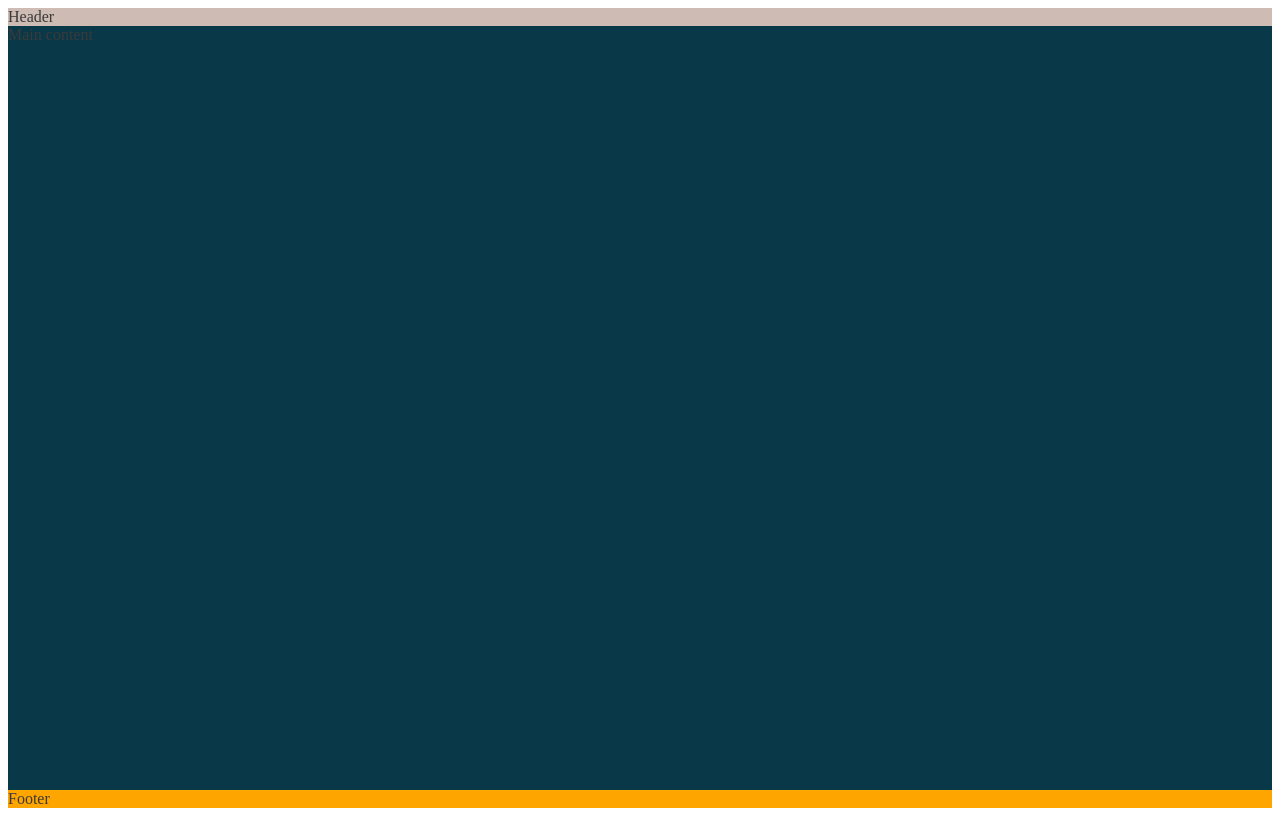
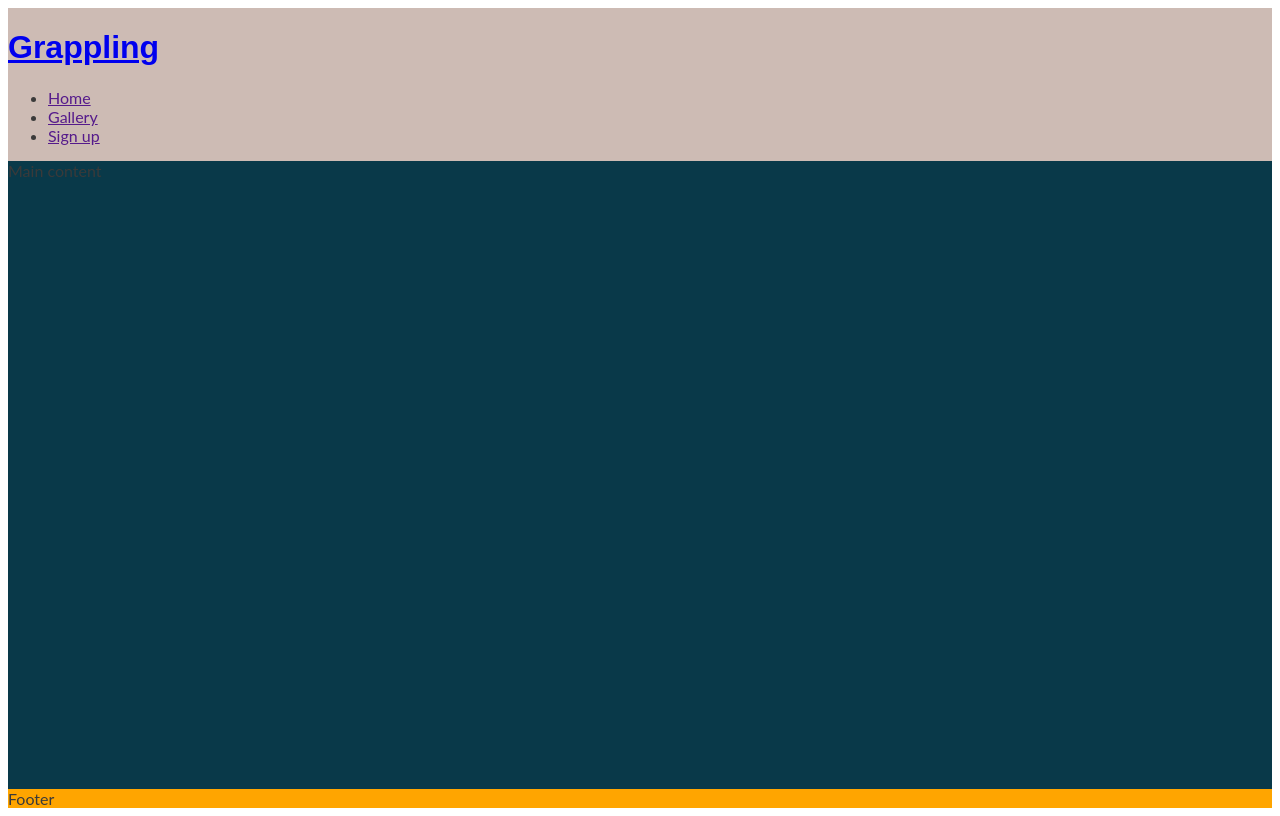
Before and after one commit to MarcelaMor/P1, a plain HTML site: page index.html in a window 1280 px wide. Drawn offline with Linux system fonts and the light colour scheme.

Commit message:
created nav

```diff
--- a/assets/css/style.css
+++ b/assets/css/style.css
@@ -17,6 +17,9 @@ body {
     display: flex;
     flex-direction: column;
     color: #3a3a3a;
+font-family: "lato" , sans-serif;
+
+
     /*  */
 }
 
@@ -24,6 +27,11 @@ body {
 /* Header */
 header {background-color: rgb(205, 187, 180);
 
+}
+
+h1{
+
+    font-family: "oswald", sans-serif;
 }
 
 /* Main content */
--- a/index.html
+++ b/index.html
@@ -21,7 +21,23 @@
 
 
 <!--my header-->
-<header>Header</header>
+<header><a href="index.html">
+  <h1 id="logo">Grappling</h1>
+</a>
+
+<nav>
+<ul>
+
+
+  <li> <a href="">Home</a></li>
+  <li> <a href="">Gallery</a></li>
+  <li> <a href="">Sign up</a></li>
+
+</ul>
+</nav>
+
+
+</header>
 
 
 <!--my content-->
```
